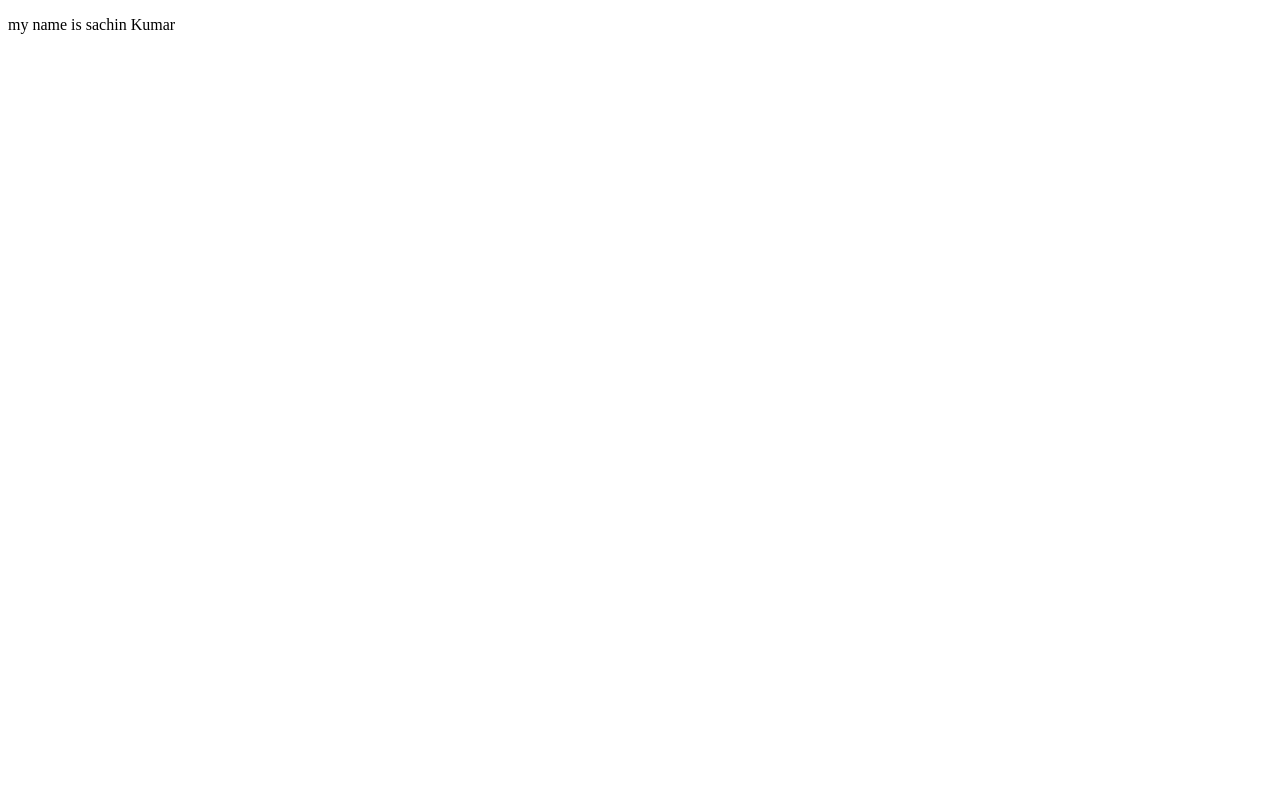
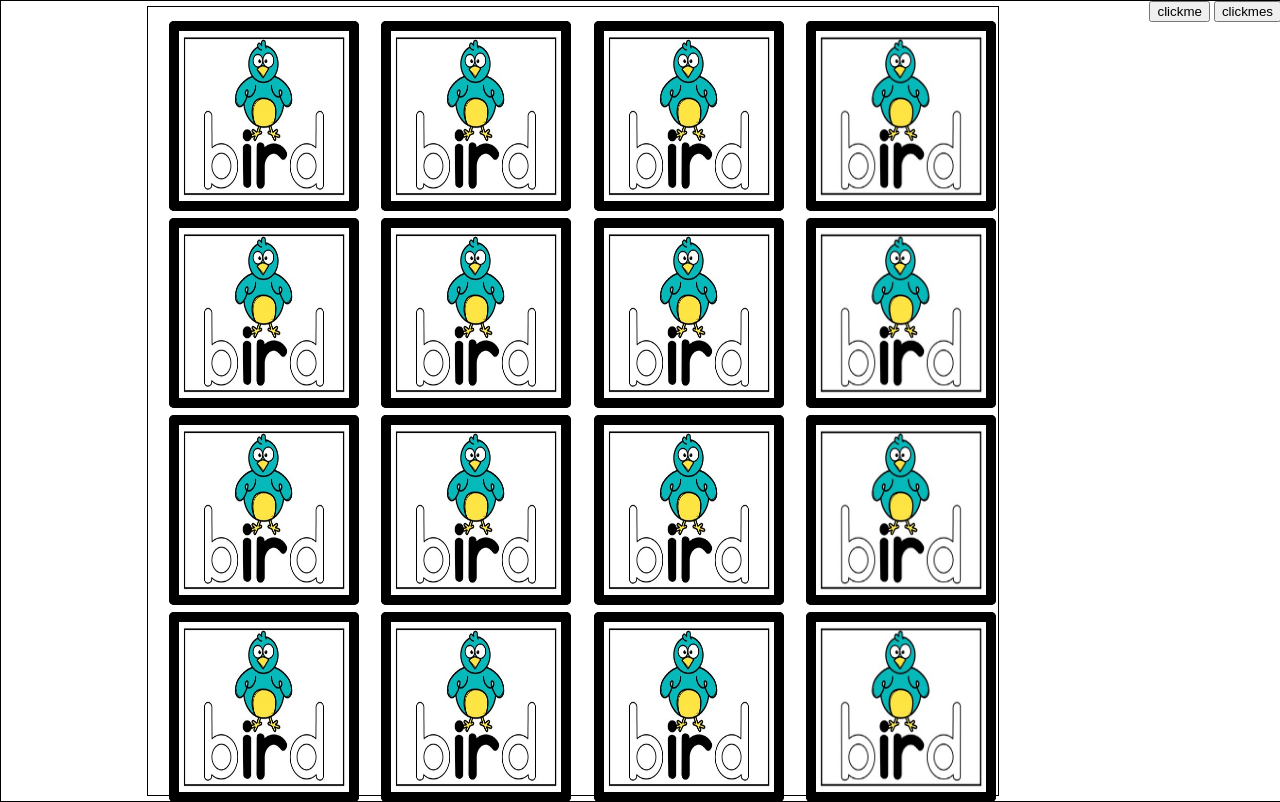
Before and after one commit to sachinsisondiya/card-game, a plain HTML site: page index.html in a window 1280 px wide. Drawn offline with Linux system fonts and the light colour scheme.

Commit message:
updation in css

```diff
--- a/index.html
+++ b/index.html
@@ -2,8 +2,90 @@
 <html lang="en">
   <head>
     <title>Card Game</title>
+    <link rel="stylesheet" href="/style.css" />
   </head>
   <body>
-    <p>my name is sachin Kumar</p>
+    <div class="main">
+      <div class="card-wrapper">
+        <div class="card" data-framework="crow">
+          <img class="back-img" src="/img/Crow.webp" alt="back-face" />
+          <img class="front-face" src="/img/front-img.jpg" alt="front-face" />
+        </div>
+        <div class="card" data-framework="crow">
+          <img class="back-img" src="/img/Crow.webp" alt="back-face" />
+          <img class="front-face" src="/img/front-img.jpg" alt="front-face" />
+        </div>
+
+        <div class="card" data-framework="eagle">
+          <img class="back-img" src="/img/eagle.webp" alt="back-face" />
+          <img class="front-face" src="/img/front-img.jpg" alt="front-face" />
+        </div>
+        <div class="card" data-framework="eagle">
+          <img class="back-img" src="/img/eagle.webp" alt="back-face" />
+          <img class="front-face" src="/img/front-img.jpg" alt="front-face" />
+        </div>
+
+        <div class="card" data-framework="owl">
+          <img class="back-img" src="/img/Owl.webp" alt="back-face" />
+          <img class="front-face" src="/img/front-img.jpg" alt="front-face" />
+        </div>
+        <div class="card" data-framework="owl">
+          <img class="back-img" src="/img/Owl.webp" alt="back-face" />
+          <img class="front-face" src="/img/front-img.jpg" alt="front-face" />
+        </div>
+
+        <div class="card" data-framework="Parrot">
+          <img class="back-img" src="/img/Parrot.webp" alt="back-face" />
+          <img class="front-face" src="/img/front-img.jpg" alt="front-face" />
+        </div>
+        <div class="card" data-framework="Parrot">
+          <img class="back-img" src="/img/Parrot.webp" alt="back-face" />
+          <img class="front-face" src="/img/front-img.jpg" alt="front-face" />
+        </div>
+
+        <div class="card" data-framework="Peacock">
+          <img class="back-img" src="/img/Peacock.webp" alt="back-face" />
+          <img class="front-face" src="/img/front-img.jpg" alt="front-face" />
+        </div>
+        <div class="card" data-framework="Peacock">
+          <img class="back-img" src="/img/Peacock.webp" alt="back-face" />
+          <img class="front-face" src="/img/front-img.jpg" alt="front-face" />
+        </div>
+
+        <div class="card" data-framework="Penguin">
+          <img class="back-img" src="/img/Penguin.webp" alt="back-face" />
+          <img class="front-face" src="/img/front-img.jpg" alt="front-face" />
+        </div>
+        <div class="card" data-framework="Penguin">
+          <img class="back-img" src="/img/Penguin.webp" alt="back-face" />
+          <img class="front-face" src="/img/front-img.jpg" alt="front-face" />
+        </div>
+
+        <div class="card" data-framework="Pigeon">
+          <img class="back-img" src="/img/Pigeon.webp" alt="back-face" />
+          <img class="front-face" src="/img/front-img.jpg" alt="front-face" />
+        </div>
+        <div class="card" data-framework="Pigeon">
+          <img class="back-img" src="/img/Pigeon.webp" alt="back-face" />
+          <img class="front-face" src="/img/front-img.jpg" alt="front-face" />
+        </div>
+
+        <div class="card" data-framework="Sparrow">
+          <img class="back-img" src="/img/Sparrow.webp" alt="back-face" />
+          <img class="front-face" src="/img/front-img.jpg" alt="front-face" />
+        </div>
+        <div class="card" data-framework="Sparrow">
+          <img class="back-img" src="/img/Sparrow.webp" alt="back-face" />
+          <img class="front-face" src="/img/front-img.jpg" alt="front-face" />
+        </div>
+      </div>
+      <div class="otherinfo">
+        <button id="startButton">clickme</button>
+        <button id="resetButton">clickmes</button>
+        <div id="timing"></div>
+        <div id="resultShow"></div>
+      </div>
+    </div>
+    <script src="/script.js"></script>
   </body>
 </html>
--- a/style.css
+++ b/style.css
@@ -0,0 +1,42 @@
+body{
+  margin: 0px auto;
+  box-sizing: border-box;
+
+
+}
+.main{
+   width: 100vw;
+  height: 100vh;
+
+  border: 1px solid black;
+  display: flex;
+  flex-direction: row;
+  column-gap: 5px;
+  justify-content: space-around;
+}
+.card-wrapper{
+  border: 1px solid black;
+  margin: 5px auto;
+  width: 850px;
+  display: flex;
+  flex-direction: row;
+  justify-content: space-around;
+  align-items: center;
+  flex-wrap: wrap;
+}
+.front-face, .back-img{
+
+   width: 100%;
+   height: 100%;
+   padding: 10px;
+   position:absolute;
+   border-radius:5px;
+   background-color: black;
+   backface-visibility: hidden;
+}
+.card{
+   margin: 2px;
+  position: relative;
+  width: 170px;
+  height: 170px;
+}
```
